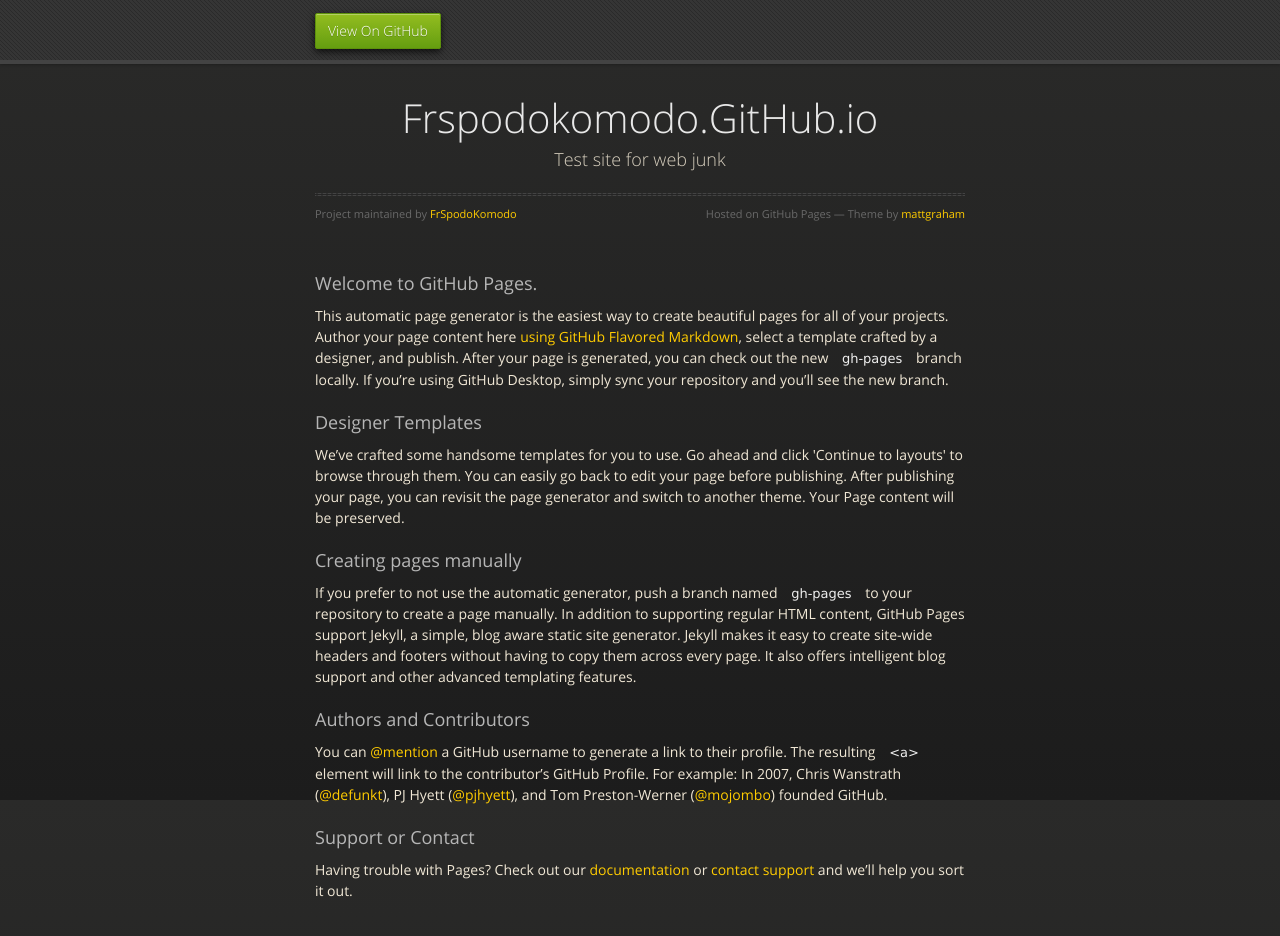
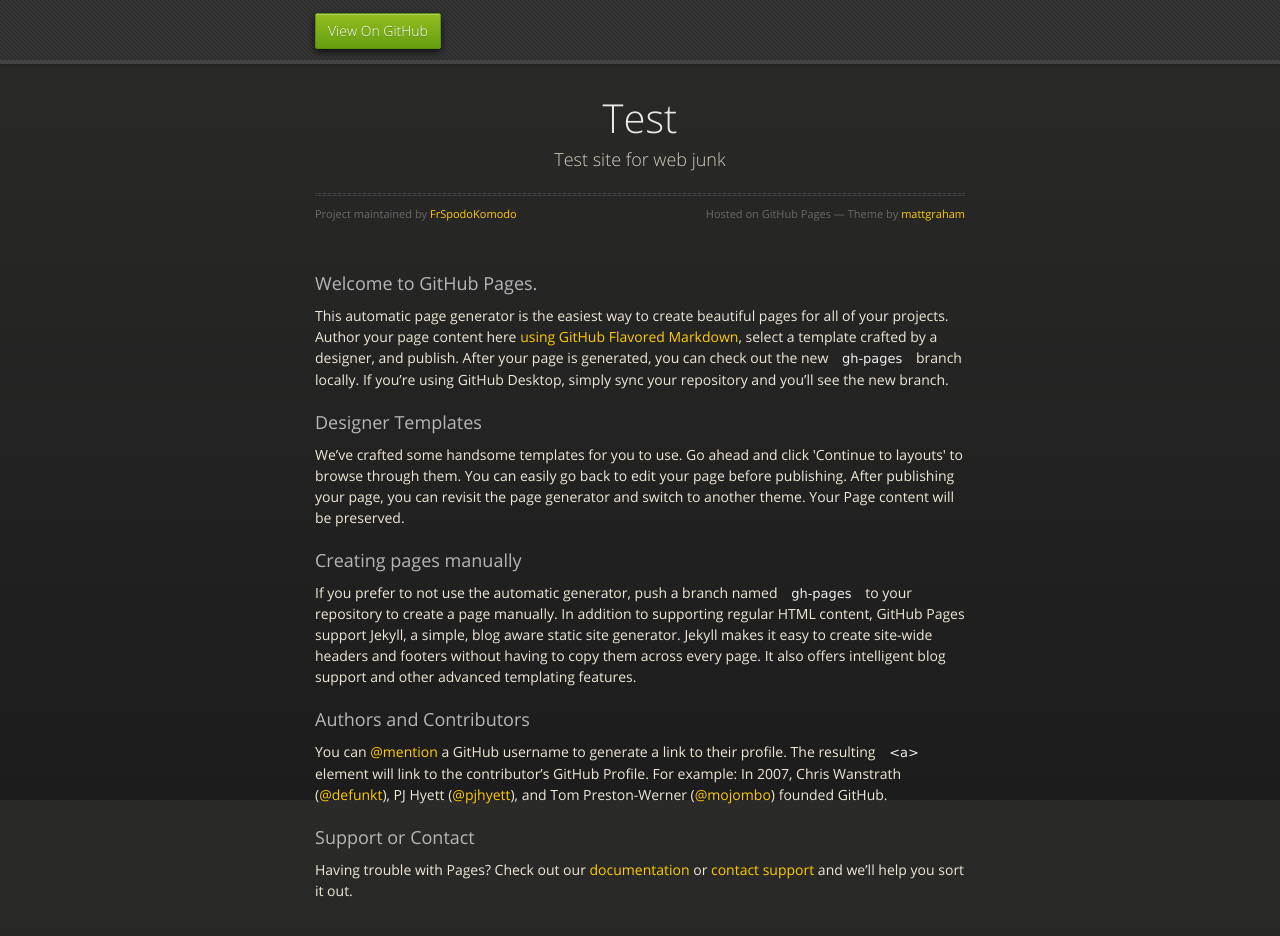
Before and after one commit to FrSpodoKomodo/frspodokomodo.github.io, a plain HTML site: page index.html in a window 1280 px wide. Drawn offline with nearby package versions, Linux system fonts and the light colour scheme.

Commit message:
Update index.html

```diff
--- a/index.html
+++ b/index.html
@@ -3,7 +3,7 @@
   <head>
     <meta charset="utf-8">
     <meta http-equiv="X-UA-Compatible" content="chrome=1">
-    <title>Frspodokomodo.GitHub.io by FrSpodoKomodo</title>
+    <title>This is Test</title>
     <link rel="stylesheet" href="stylesheets/styles.css">
     <link rel="stylesheet" href="stylesheets/github-dark.css">
     <script src="https://ajax.googleapis.com/ajax/libs/jquery/1.7.1/jquery.min.js"></script>
@@ -28,7 +28,7 @@
 
       <section>
         <div id="title">
-          <h1>Frspodokomodo.GitHub.io</h1>
+          <h1>Test</h1>
           <p>Test site for web junk</p>
           <hr>
           <span class="credits left">Project maintained by <a href="https://github.com/FrSpodoKomodo">FrSpodoKomodo</a></span>
```
